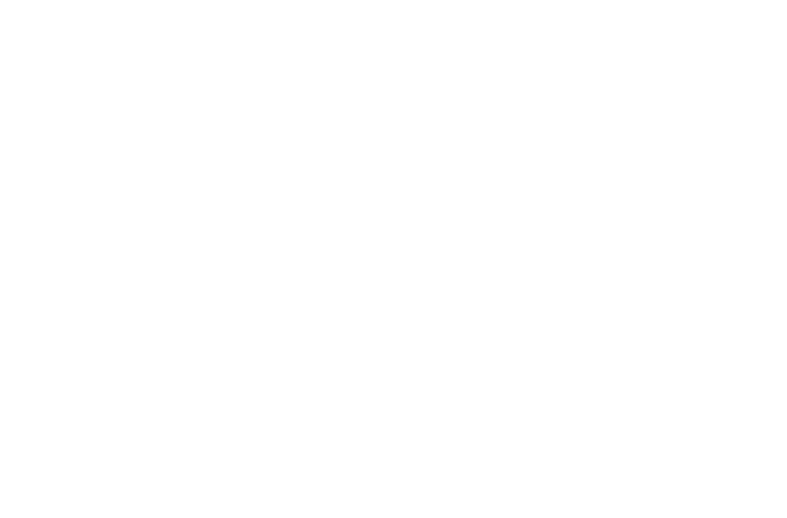
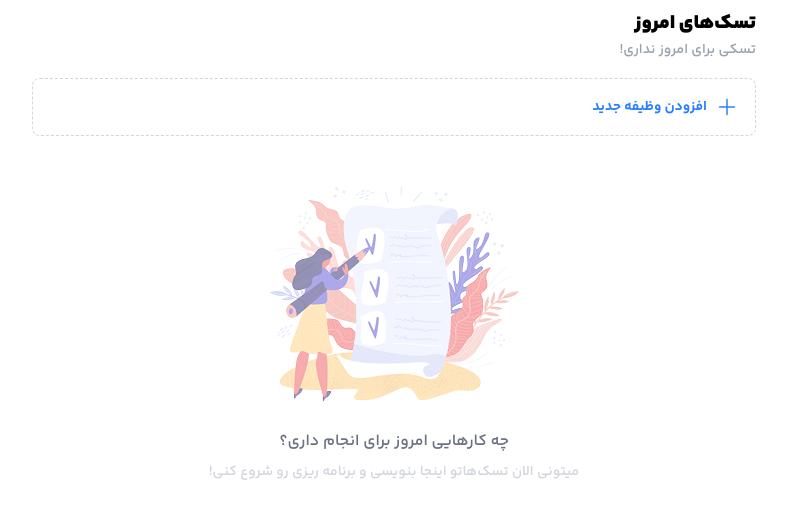
Before and after one commit to ehsan217yaghoubi-source/QBC-todo-app, a website: page index.html in a window 1280 px wide. Shown: the whole page, without its empty margins (246-1033 px from the left). Drawn offline with nearby package versions, Linux system fonts and the light colour scheme.

Commit message:
tailwind cli added

```diff
--- a/index.html
+++ b/index.html
@@ -1,19 +1,65 @@
 <!DOCTYPE html>
-<html lang="en">
+<html lang="fa" dir="rtl">
 
 <head>
     <meta charset="UTF-8">
     <meta name="viewport" content="width=device-width, initial-scale=1.0">
     <title>Document</title>
     <link rel="stylesheet" href="./styles/style.css">
-    <script src="https://cdn.jsdelivr.net/npm/@tailwindcss/browser@4"></script>
-
+    <link rel="stylesheet" href="./src/output.css">
 </head>
 
-<body>
+<body class="bg-white dark:bg-slate-950">
+    <aside></aside>
+    <!-- App Main -->
+    <main class="overflow-hidden">
+        <div class="container">
+            <!-- Add Task -->
+            <section class="add-task flex flex-col gap-y-4">
+                <!-- Title & Subtitle -->
+                <div class="gap-y-1">
+                    <h2 class="text-base md:text-xl title dark:text-white">تسک‌های امروز</h2>
+                    <span class="text-xs md:text-sm text-gray-400">تسکی برای امروز نداری!</span>
+                    <span class="hidden text-xs md:text-sm text-gray-400">3 تسک را باید انجام دهید.</span>
+                </div>
+                <!-- Add Task -->
+                <div
+                    class="flex items-center gap-x-2 dark:bg-slate-900 text-blue-500 dark:text-blue-400 border border-dashed border-gray-300 dark:border-blue-300 rounded-lg p-4">
+                    <svg xmlns="http://www.w3.org/2000/svg" fill="none" viewBox="0 0 24 24" stroke-width="1.5"
+                        stroke="currentColor" class="size-6">
+                        <path stroke-linecap="round" stroke-linejoin="round" d="M12 4.5v15m7.5-7.5h-15" />
+                    </svg>
+                    <span class="text-sm YekanBakhBold">افزودن وظیفه جدید</span>
+                </div>
+            </section>
+            <!-- Main Wrapper -->
+            <section class="wrapper">
+                <!-- No Task -->
+                <div class="no-task flex flex-col justify-center items-center gap-y-6 mt-9.5">
+                    <div>
+                        <img src="./assets/images/mobile.png" class="md:hidden" alt="no-task-mobile">
+                        <img src="./assets/images/desctop.png" class="hidden md:block" alt="no-task-desctop">
+                    </div>
+                    <div class="flex flex-col justify-center items-center gap-y-2 masw">
+                        <h2 class="text-base md:text-base text-gray-500 dark:text-neutral-400">چه کارهایی امروز برای
+                            انجام
+                            داری؟</h2>
+                        <span class="text-sm md:text-sm text-gray-300 dark:text-gray-500 max-w-[273px] md:max-w-none text-center">میتونی
+                            الان تسک‌هاتو
+                            اینجا بنویسی
+                            و برنامه
+                            ریزی رو شروع
+                            کنی!</span>
+                    </div>
+                </div>
+                <!-- Task -->
+                <div class="task">
 
-    <aside></aside>
-    <main></main>
+                </div>
+            </section>
+
+        </div>
+    </main>
     <script src="./scripts/main.js"></script>
 </body>
 
--- /dev/null
+++ b/package.json
@@ -0,0 +1,6 @@
+{
+  "dependencies": {
+    "@tailwindcss/cli": "^4.1.18",
+    "tailwindcss": "^4.1.18"
+  }
+}
--- /dev/null
+++ b/src/input.css
@@ -0,0 +1 @@
+@import "tailwindcss";
--- a/styles/style.css
+++ b/styles/style.css
@@ -0,0 +1,54 @@
+.container {
+    margin: auto;
+    padding: 16px;
+
+    @media (width > 480px) {
+        max-width: 480px;
+        padding: 10px;
+    }
+
+    @media (width > 768px) {
+        max-width: 744px;
+
+    }
+}
+
+@font-face {
+    font-family: "YekanBakh Reqular";
+    font-display: swap;
+    src: url("../assets/fonts/yekan-bakh/YekanBakh-Regular.woff2") format("woff2");
+    font-weight: 400;
+}
+
+@font-face {
+    font-family: "YekanBakh SemiBold";
+    font-display: swap;
+    src: url("../assets/fonts/yekan-bakh/YekanBakh-SemiBold.woff2") format("woff2");
+    font-weight: 600;
+}
+
+@font-face {
+    font-family: "YekanBakh Bold";
+    font-display: swap;
+    src: url("../assets/fonts/yekan-bakh/YekanBakh-Bold.woff2") format("woff2");
+    font-weight: 700;
+}
+
+@font-face {
+    font-family: "YekanBakh Black";
+    font-display: swap;
+    src: url("../assets/fonts/yekan-bakh/YekanBakh-Black.woff2") format("woff2");
+    font-weight: 900;
+}
+
+body {
+    font-family: "YekanBakh SemiBold";
+}
+
+.title {
+    font-family: "YekanBakh Black";
+}
+
+.YekanBakhBold {
+    font-family: "YekanBakh Bold";
+}
```
Also changed, not shown: assets/images/desctop.png (added), assets/images/mobile.png (added), src/output.css (added), 1 other file.
